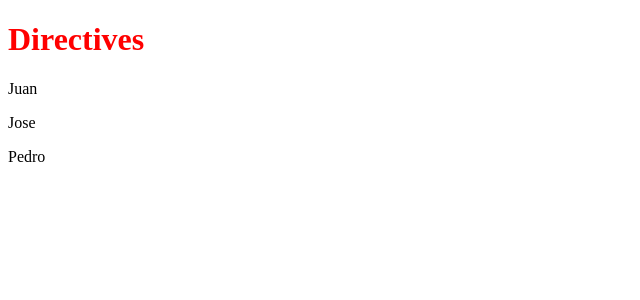
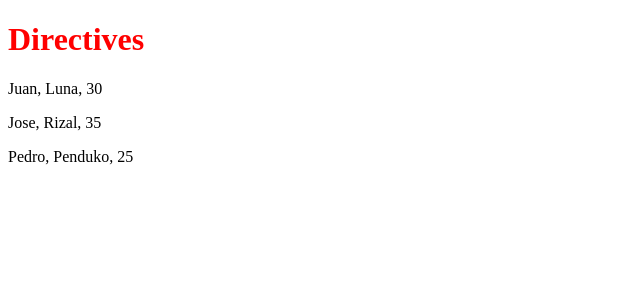
Before and after one commit to junreycloudstrife/angular-spec-resources, an Angular app: page / in a window 1280 px wide. Shown: the top 300 px of the page, without its empty margins (0-640 px from the left). Built offline with nearby package versions, Linux system fonts and the light colour scheme.

Commit message:
Implemented ReusableComponent to array person objects

```diff
--- a/src/app/app.component.html
+++ b/src/app/app.component.html
@@ -1,5 +1,9 @@
 <h1>{{title}}</h1>
 
-<div *ngFor="let name of names">
+<!-- <div *ngFor="let name of names">
   <app-reusable [name]="name"></app-reusable>
+</div> -->
+
+<div *ngFor="let person of persons">
+  <app-reusable [person]="person"></app-reusable>
 </div>
--- a/src/app/app.component.ts
+++ b/src/app/app.component.ts
@@ -1,4 +1,5 @@
 import { Component } from '@angular/core';
+import { Person } from './models';
 
 @Component({
   selector: 'app-root',
@@ -8,4 +9,9 @@ import { Component } from '@angular/core';
 export class AppComponent {
   title = 'Directives';
   names = ['Juan', 'Jose', 'Pedro'];
+  persons:Person[] = [
+    { firstName: 'Juan', lastName: 'Luna', age: 30 },
+    { firstName: 'Jose', lastName: 'Rizal', age: 35 },
+    { firstName: 'Pedro', lastName: 'Penduko', age: 25}
+  ]
 }
--- /dev/null
+++ b/src/app/models.ts
@@ -0,0 +1,5 @@
+export interface Person {
+    firstName: string;
+    lastName: string;
+    age: number;
+}
--- a/src/app/reusable/reusable.component.html
+++ b/src/app/reusable/reusable.component.html
@@ -1 +1,2 @@
-<p>{{name}}</p>
+<!-- <p>{{name}}</p> -->
+<p>{{person.firstName}}, {{person.lastName}}, {{person.age}}</p>
--- a/src/app/reusable/reusable.component.ts
+++ b/src/app/reusable/reusable.component.ts
@@ -1,4 +1,5 @@
 import { Component, OnInit, Input } from '@angular/core';
+import { Person } from '../models';
 
 @Component({
   selector: 'app-reusable',
@@ -7,6 +8,7 @@ import { Component, OnInit, Input } from '@angular/core';
 })
 export class ReusableComponent implements OnInit {
   @Input() name = '';
+  @Input() person:Person = {firstName: '', lastName: '', age: 0};
 
   constructor() { }
 
```
